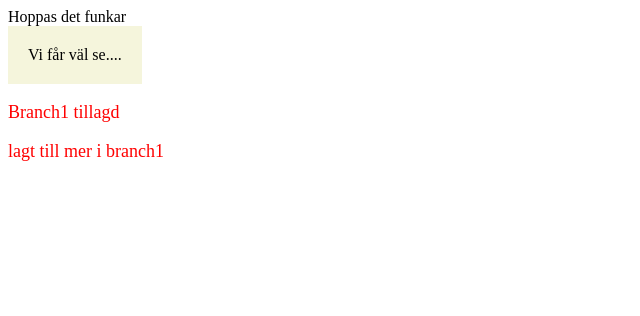
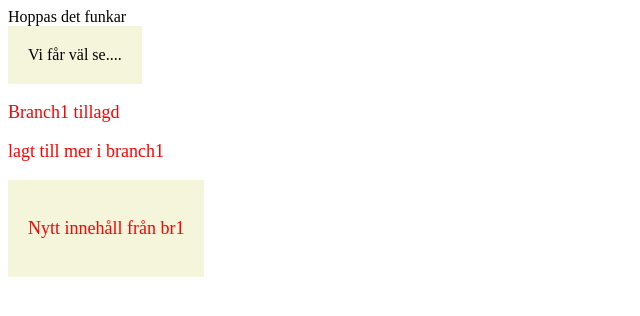
Before and after one commit to wallmandev/Studiegrupp5-git-test, a plain HTML site: page index.html in a window 1280 px wide. Shown: the whole page, without its empty margins (0-640 px from the left). Drawn offline with Linux system fonts and the light colour scheme.

Commit message:
ny div br1

```diff
--- a/index.html
+++ b/index.html
@@ -11,5 +11,6 @@
     <div class="box1">Vi får väl se....</div>
     <p>Branch1 tillagd</p>
     <p>lagt till mer i branch1</p>
+    <div class="box1"><p>Nytt innehåll från br1</p></div>
   </body>
 </html>
```
